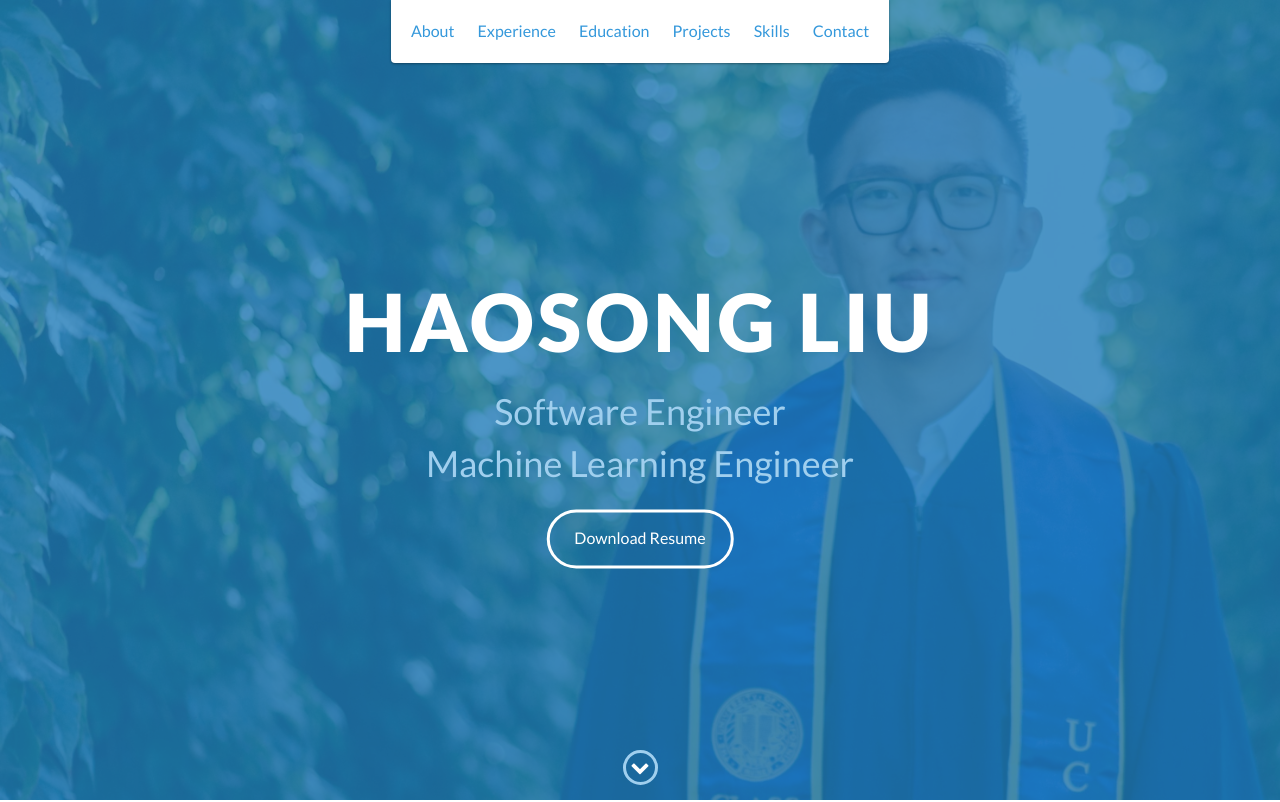
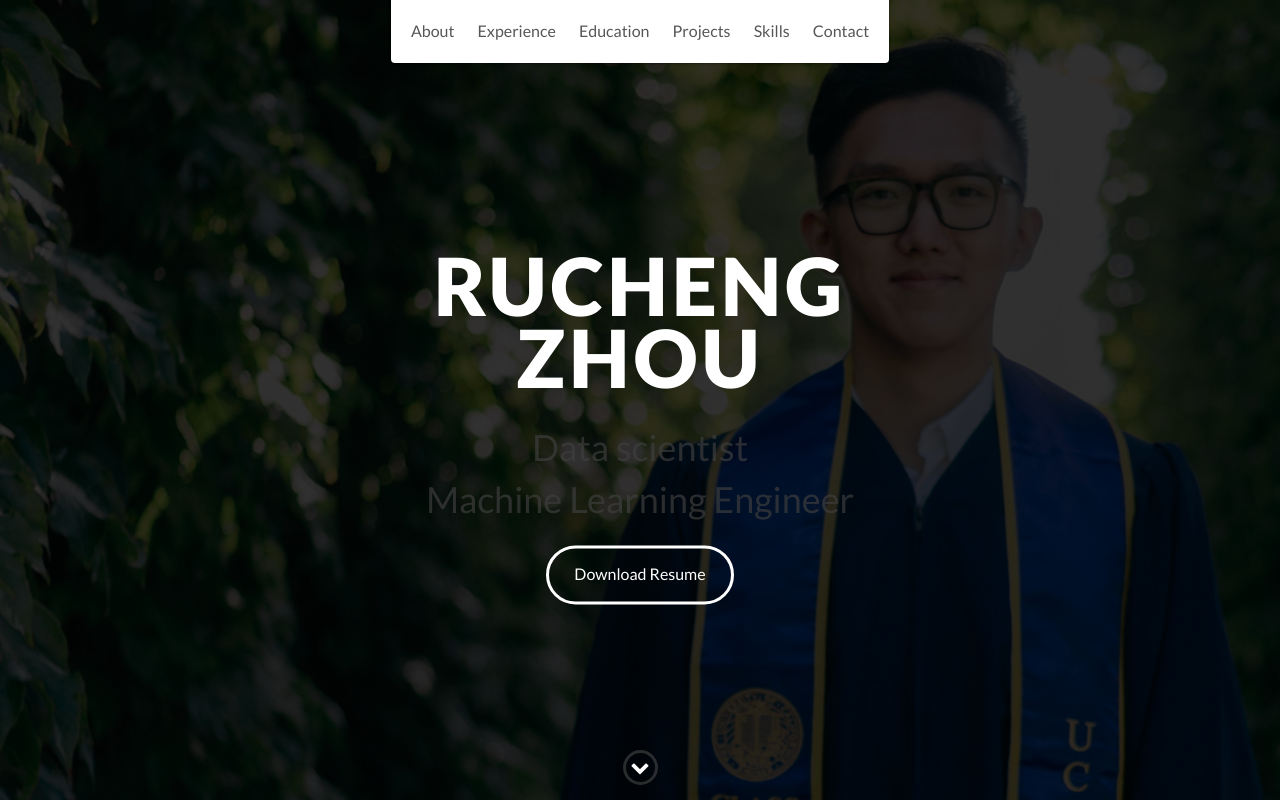
Before and after one commit to zhouruc16/my-website, a website: page index.html in a window 1280 px wide. Shown: the top 802 px of the page. Drawn offline with nearby package versions, Linux system fonts and the light colour scheme.

Commit message:
Change of subject name

```diff
--- a/index.html
+++ b/index.html
@@ -5,7 +5,7 @@
     <meta charset="utf-8">
     <meta http-equiv="X-UA-Compatible" content="IE=edge">
     <meta name="viewport" content="width=device-width, initial-scale=1">
-    <title>Hi, I'm Haosong Liu</title>
+    <title>Hi, I'm Rucheng Zhou</title>
 	<link rel="shortcut icon" href="favicon.ico" type="image/x-icon">
 	<link rel="icon" href="favicon.ico" type="image/x-icon">
     <link href="https://fonts.googleapis.com/css?family=Lato:300,400,700,900" rel="stylesheet">
@@ -48,8 +48,8 @@
 
     <div id="lead">
         <div id="lead-content">
-            <h1>Haosong Liu</h1>
-            <h2>Software Engineer <br> Machine Learning Engineer</h2>
+            <h1>Rucheng Zhou</h1>
+            <h2>Data scientist <br> Machine Learning Engineer</h2>
             <a href="#" class="btn-rounded-white">Download Resume</a>
         </div>
         <!-- End #lead-content -->
--- a/scss/styles.scss
+++ b/scss/styles.scss
@@ -34,8 +34,8 @@
 */
 
 // Define base and accent colors
-$base-color: #3498db;
-$base-color-hover: darken($base-color, 10%);
+$base-color: #000000a9;
+$base-color-hover: darken($base-color, 8%);
 
 // Define background colors
 $background: #fff;
```
Also changed, not shown: README.md, scss/styles.css, 1 other file.
